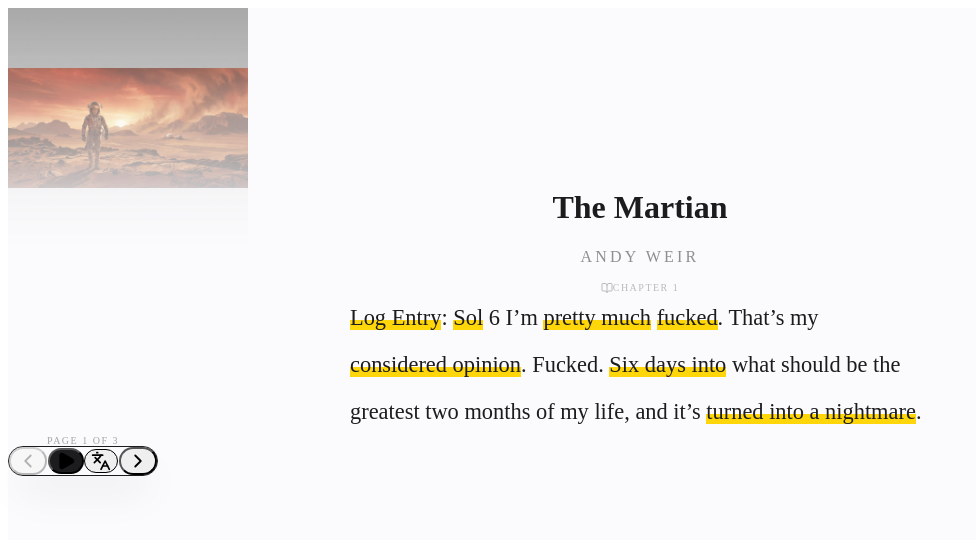
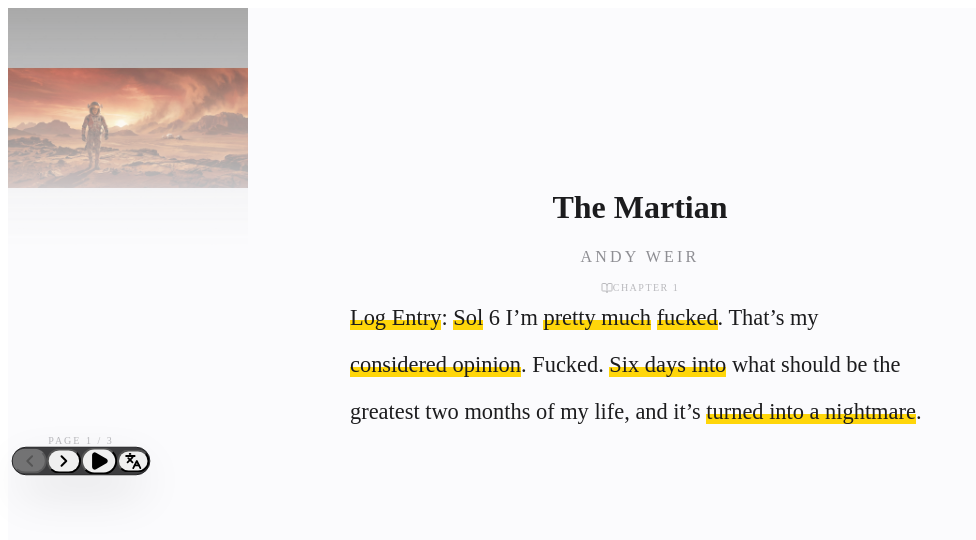
Before and after one commit to heekeunlee/the_martian, a React (Vite) app: page / in a window 1280 px wide. Shown: the top 540 px of the page, without its empty margins (0-976 px from the left). Built offline with nearby package versions, Linux system fonts and the light colour scheme.

Commit message:
feat: Premium Apple Dock redesign for footer controls

```diff
--- a/src/App.jsx
+++ b/src/App.jsx
@@ -206,89 +206,86 @@
         </div>
       </main>
 
-      {/* Floating Glass Footer Control */}
-      {/* Added safe-area padding bottom to lift it up from home indicator */}
+      {/* Floating Glass Footer Control - Premium Apple Dock Style */}
       <footer
-        className={`fixed bottom-0 left-0 right-0 z-50 transition-all duration-500 pb-[calc(2.5rem+env(safe-area-inset-bottom))] ${showSubtitle ? 'translate-y-[-10px]' : 'translate-y-0'}`}
-        style={{ pointerEvents: 'none' }} // Allow clicks to pass through the empty container area
+        className={`fixed bottom-0 left-0 right-0 z-50 transition-all duration-700 pb-[calc(2rem+env(safe-area-inset-bottom))] ${showSubtitle ? 'translate-y-[-10px]' : 'translate-y-0'}`}
+        style={{ pointerEvents: 'none' }}
       >
         <div
-          className="flex flex-col items-center gap-3 pointer-events-auto" // Re-enable pointers for buttons
+          className="flex flex-col items-center gap-4 pointer-events-auto"
         >
 
-          {/* Page Indicator - Detached and clean */}
-          <span className="text-[10px] font-bold text-[#8E8E93]/80 uppercase tracking-[0.15em] mb-1">
-            Page {currentPage.pageId} of {totalPages}
+          {/* Page Indicator - Minimalist text above dock */}
+          <span className="text-[10px] font-bold text-[#8E8E93]/60 uppercase tracking-[0.2em] mb-0 backdrop-blur-sm">
+            Page {currentPage.pageId} / {totalPages}
           </span>
 
-          {/* Control Capsule */}
-          <div className="bg-white/70 backdrop-blur-2xl border border-white/40 shadow-[0_20px_40px_-10px_rgba(0,0,0,0.15)] rounded-full px-4 py-2 flex items-center gap-3 group hover:scale-[1.02] transition-transform duration-300">
+          {/* The "Island" Control Dock */}
+          <div className="bg-[#1C1C1E]/85 backdrop-blur-3xl border border-white/5 shadow-[0_20px_50px_-10px_rgba(0,0,0,0.3)] rounded-full pl-6 pr-2 py-2 flex items-center justify-between gap-6 group scale-[0.95] hover:scale-100 transition-all duration-500 ease-[cubic-bezier(0.2,0.8,0.2,1)]">
 
-            {/* Prev */}
+            {/* Navigation Group */}
+            <div className="flex items-center gap-1">
               <button
                 onClick={(e) => { e.stopPropagation(); safeStopAutoPlay(); goToPrevPage(); }}
                 disabled={currentPageIndex === 0}
-              className={`w-10 h-10 flex items-center justify-center rounded-full transition-all ${currentPageIndex === 0
-                  ? 'text-gray-300 cursor-not-allowed'
-                  : 'text-gray-500 hover:bg-black/5 hover:text-black'
+                className={`w-10 h-10 flex items-center justify-center rounded-full transition-all duration-300 ${currentPageIndex === 0
+                    ? 'text-white/20 cursor-not-allowed'
+                    : 'text-white hover:bg-white/10 active:scale-90'
                   }`}
               >
-              <ChevronLeft size={22} strokeWidth={2} />
+                <ChevronLeft size={20} strokeWidth={2.5} />
               </button>
 
-            <div className="w-px h-6 bg-gray-300/50"></div>
+              <button
+                onClick={(e) => { e.stopPropagation(); safeStopAutoPlay(); goToNextPage(); }}
+                disabled={currentPageIndex === totalPages - 1}
+                className={`w-10 h-10 flex items-center justify-center rounded-full transition-all duration-300 ${currentPageIndex === totalPages - 1
+                    ? 'text-white/20 cursor-not-allowed'
+                    : 'text-white hover:bg-white/10 active:scale-90'
+                  }`}
+              >
+                <ChevronRight size={20} strokeWidth={2.5} />
+              </button>
+            </div>
 
-            {/* Play/Pause Main Action */}
+            {/* Play/Pause Main Action - Floating separate circle effect visually */}
             <button
               onClick={toggleAutoRead}
-              className={`w-12 h-12 flex items-center justify-center rounded-full shadow-sm transition-all transform active:scale-95 ${isAutoPlaying
-                  ? 'bg-[#FF9500] text-white'
-                  : 'bg-[#1C1C1E] text-white hover:bg-black'
+              className={`w-14 h-14 flex items-center justify-center rounded-full transition-all duration-300 ease-out transform hover:scale-105 active:scale-90 shadow-lg ${isAutoPlaying
+                  ? 'bg-[#FF9500] text-black shadow-[#FF9500]/30' // Active: Warm Orange
+                  : 'bg-white text-black shadow-white/20' // Inactive: Pure White
                 }`}
             >
               {isAutoPlaying ? (
-                <Pause size={20} fill="currentColor" />
+                <Pause size={22} fill="currentColor" className="ml-0.5" />
               ) : (
-                <Play size={20} fill="currentColor" className="ml-1" />
+                <Play size={22} fill="currentColor" className="ml-1" />
               )}
             </button>
 
-            {/* Translation Toggle (New Key) */}
+
+            {/* Translation Toggle (New Key) - Pushed to right with own background */}
             <button
               onClick={toggleTranslationMode}
-              className={`w-12 h-12 flex items-center justify-center rounded-full transition-all active:scale-95 ${showSubtitle
-                  ? 'bg-[#007AFF] text-white shadow-md' // Active Blue
-                  : 'bg-white text-gray-400 hover:text-[#007AFF] border border-gray-100' // Inactive
+              className={`w-12 h-12 flex items-center justify-center rounded-full transition-all duration-300 active:scale-90 ml-2 ${showSubtitle
+                  ? 'bg-[#0A84FF] text-white' // iOS Blue
+                  : 'bg-white/10 text-white/70 hover:bg-white/20 hover:text-white' // Ghost
                 }`}
               title="Toggle Translation"
             >
-              <Languages size={20} />
+              <Languages size={18} strokeWidth={2.5} />
             </button>
 
-            <div className="w-px h-6 bg-gray-300/50"></div>
-
-            {/* Next */}
-            <button
-              onClick={(e) => { e.stopPropagation(); safeStopAutoPlay(); goToNextPage(); }}
-              disabled={currentPageIndex === totalPages - 1}
-              className={`w-10 h-10 flex items-center justify-center rounded-full transition-all ${currentPageIndex === totalPages - 1
-                  ? 'text-gray-300 cursor-not-allowed'
-                  : 'text-gray-500 hover:bg-black/5 hover:text-black'
-                }`}
-            >
-              <ChevronRight size={22} strokeWidth={2} />
-            </button>
           </div>
         </div>
       </footer>
 
-      {/* Cinema Subtitle Mode - Apple Style */}
-      {/* Added safe-area padding bottom */}
+      {/* Cinema Subtitle Mode - Updated for Floating Look */}
       {showSubtitle && currentSentence && (
-        <div className="fixed bottom-0 left-0 right-0 z-40 bg-[#1C1C1E]/95 backdrop-blur-xl border-t border-white/5 pt-12 pb-[calc(8rem+env(safe-area-inset-bottom))] px-6 animate-in slide-in-from-bottom-full duration-500 ease-[cubic-bezier(0.16,1,0.3,1)] shadow-[0_-20px_40px_rgba(0,0,0,0.3)]">
+        <div className="fixed bottom-0 left-0 right-0 z-40 bg-black/95 backdrop-blur-3xl border-t border-white/10 pt-10 pb-[calc(10rem+env(safe-area-inset-bottom))] px-8 animate-in slide-in-from-bottom-full duration-500 ease-[cubic-bezier(0.16,1,0.3,1)] shadow-[0_-20px_60px_rgba(0,0,0,0.5)]">
           <div className="max-w-[500px] mx-auto text-center">
-            <p className="text-[#98989D] text-[10px] uppercase tracking-[0.2em] font-bold mb-4">Korean Translation</p>
-            <p className="text-[#F2F2F7] font-merriweather text-[1.3rem] leading-relaxed font-normal antialiased">
+            <div className="w-12 h-1 bg-white/20 rounded-full mx-auto mb-6"></div>
+            <p className="text-[#F5F5F7] font-merriweather text-[1.3rem] leading-relaxed font-normal antialiased tracking-wide">
               {currentSentence.translation}
             </p>
           </div>
```
Lines whose indentation alone changed are shown as unchanged.
